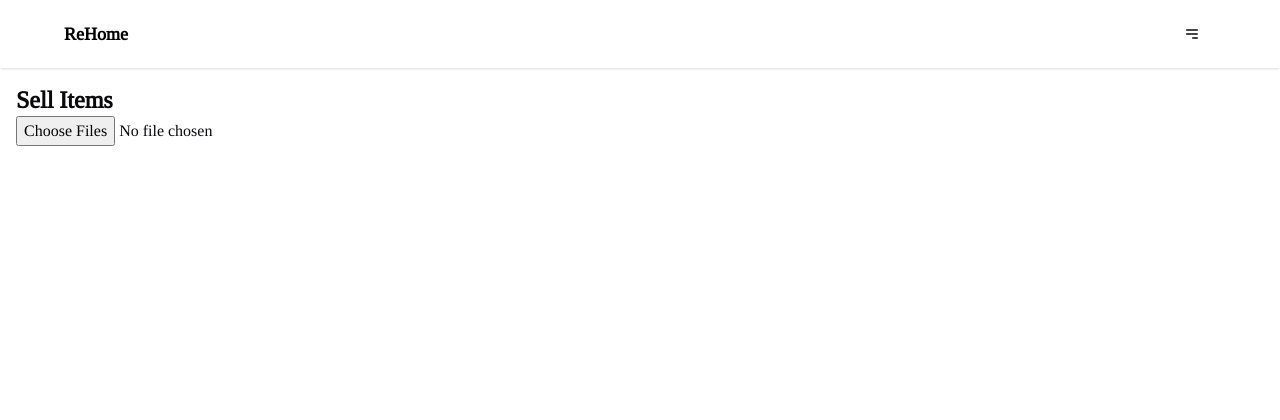
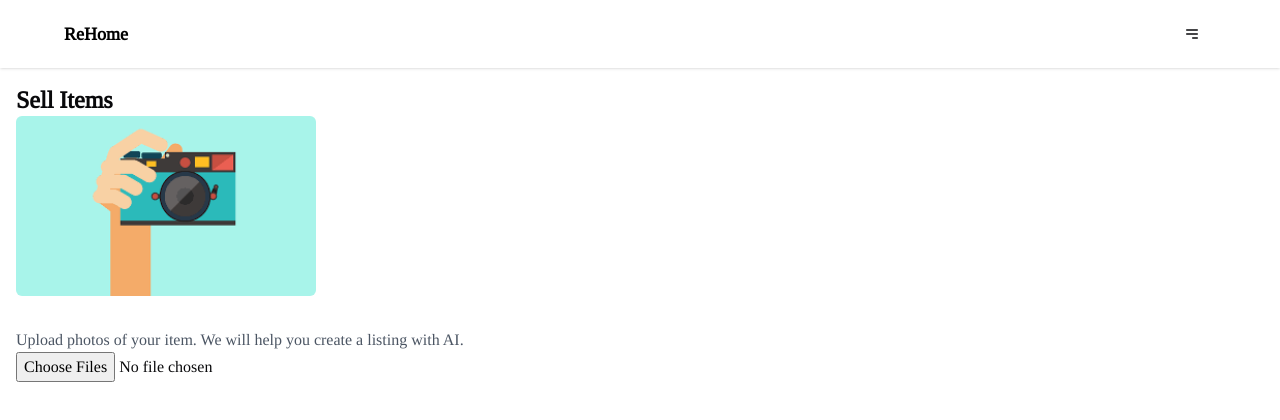
Before and after one commit to johnnychang25678/srid-rehome, a Next.js app: page /sell-items in a window 1280 px wide. Shown: the top 420 px of the page. Built offline with nearby package versions, Linux system fonts and the light colour scheme.

Commit message:
updated page

```diff
--- a/app/sell-items/page.tsx
+++ b/app/sell-items/page.tsx
@@ -3,6 +3,7 @@
 import { useState } from "react";
 import { useRouter } from "next/navigation";
 import { Button } from "@/components/ui/button";
+import Image from "next/image";
 
 export default function SellItems() {
   const [photos, setPhotos] = useState<File[]>([]);
@@ -20,15 +21,7 @@ export default function SellItems() {
   const handleRemovePhoto = (index: number) => {
     setPhotos((prevPhotos) => prevPhotos.filter((_, i) => i !== index));
   };
-  //   const handlePreview = (index: number) => {
-  //     const reader = new FileReader();
-  //     reader.onload = (e) => {
-  //       const imageSrc = e.target?.result as string;
-  //       sessionStorage.setItem("previewImage", imageSrc);
-  //       router.push("/sell-items/preview");
-  //     };
-  //     reader.readAsDataURL(photos[index]);
-  //   };
+
   const handleConfirm = () => {
     sessionStorage.setItem("uploadedPhotos", JSON.stringify(photos));
     router.push("/sell-items/item-info-filling");
@@ -37,6 +30,19 @@ export default function SellItems() {
   return (
     <div>
       <h1 className="text-2xl font-bold">Sell Items</h1>
+
+      <div className="mb-8">
+        <Image
+          src="/images/image.png"
+          alt="Welcome Illustration"
+          width={300}
+          height={200}
+          className="rounded-md"
+        />
+      </div>
+      <p className="mt-2 text-gray-600">
+        Upload photos of your item. We will help you create a listing with AI.
+      </p>
       <input
         type="file"
         accept="image/*"
```
Also changed, not shown: public/images/image.png (added).
